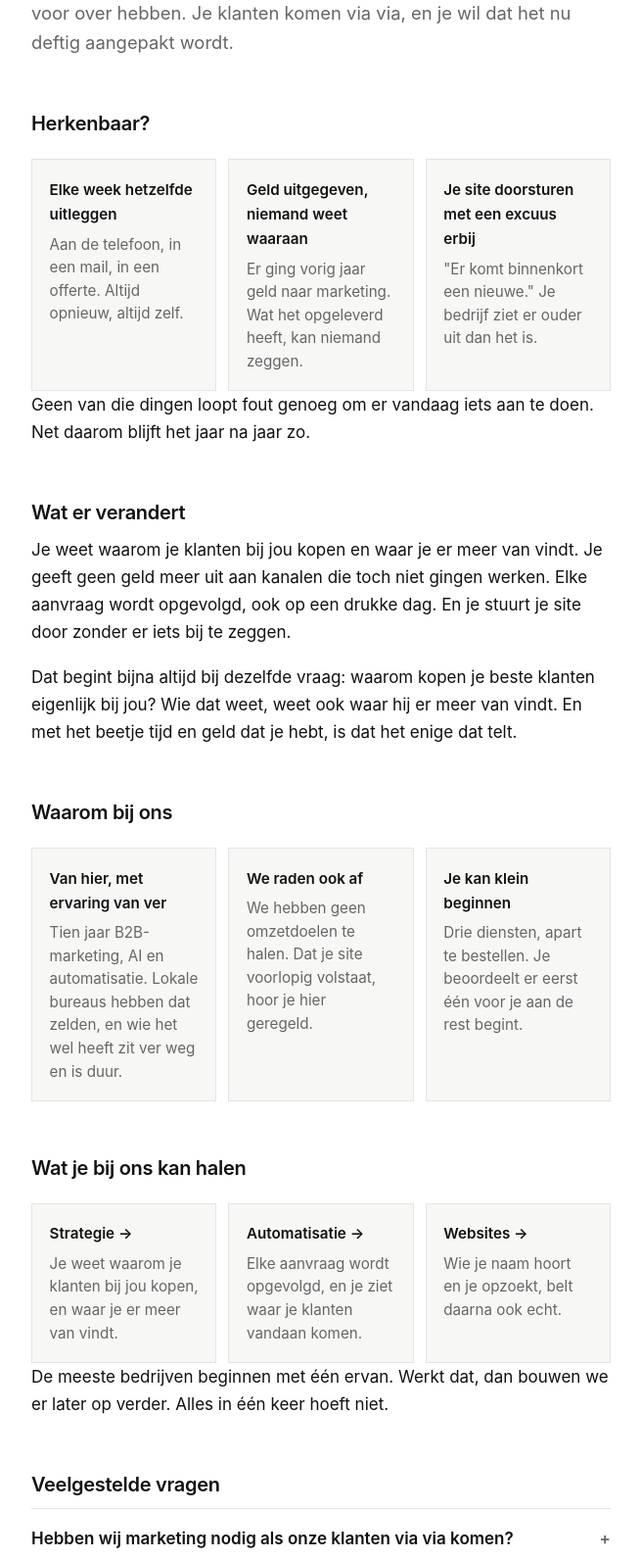
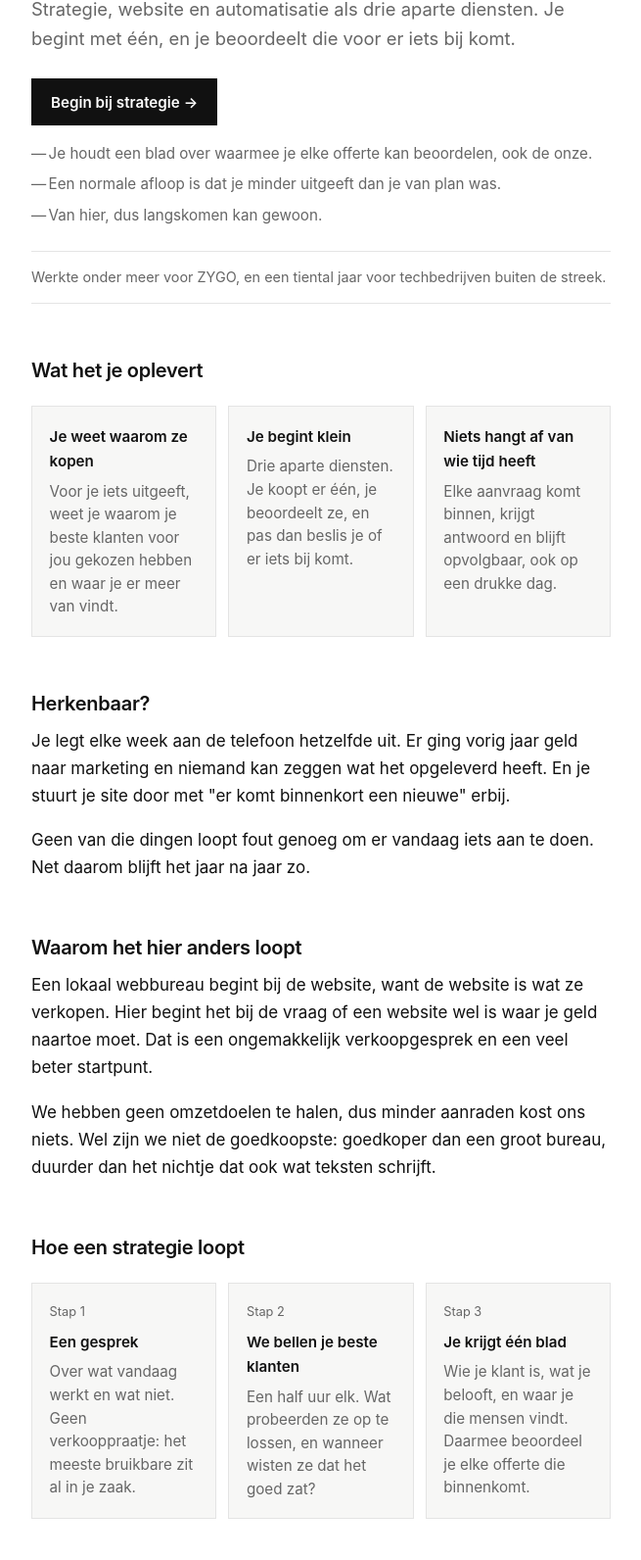
Before and after one commit to Kjellvdv/veryklear-website, an Astro site: page / in a window 1280 px wide. Shown: the part 210-1802 px from the top of the page at 98% size, without its empty margins (312-967 px from the left). Built offline with nearby package versions, Linux system fonts and the light colour scheme; Astro itself is replaced by a stand-in of ours.

Commit message:
Rebuild the homepage as a landing page, using the wireframe template
Follows the section order in Kjell's wireframe: primer, header, subheader, CTA,
trust bullets, proof line, benefits three-up, how it works three-up, features,
FAQ, closing CTA block with bullets.

Copy reworked from the regenerated GTM files, translated to Dutch since the
dashboard writes English and this brand ships Flemish. New material used:
- "Marketing built on a decision, not a default" as the underlying idea, with
  the local-web-agency contrast made explicit: they start at the website
  because the website is what they sell.
- The strategy session as the entry offer, with the brief as the deliverable
  you can judge any proposal with, including ours. That gives the page a real
  primary CTA instead of a mail link.
- "A normal outcome is walking away spending less than you arrived ready to
  spend", which is the strongest line the dashboard produced.
- Three new FAQ angles: is strategy an upsell, why trust an unknown name, what
  if I only ever need one thing.

Two wireframe sections deliberately left out rather than faked: the six-logo
bar and the testimonial and case-study blocks. There is one nameable client and
no testimonials, so a logo wall would be invented. Replaced with a single honest
proof line naming ZYGO.

Co-Authored-By: Claude Opus 5 <noreply@anthropic.com>

```diff
--- a/src/pages/index.astro
+++ b/src/pages/index.astro
@@ -1,78 +1,80 @@
 ---
 import Base from '../layouts/Base.astro';
 
-// Three problem types, per Arvid Kahl: time, resource, self.
-// Written in the words a local owner would actually use.
-const pains = [
+const benefits = [
   {
-    label: 'Elke week hetzelfde uitleggen',
-    body: 'Aan de telefoon, in een mail, in een offerte. Altijd opnieuw, altijd zelf.',
+    label: 'Je weet waarom ze kopen',
+    body: 'Voor je iets uitgeeft, weet je waarom je beste klanten voor jou gekozen hebben en waar je er meer van vindt.',
   },
   {
-    label: 'Geld uitgegeven, niemand weet waaraan',
-    body: 'Er ging vorig jaar geld naar marketing. Wat het opgeleverd heeft, kan niemand zeggen.',
+    label: 'Je begint klein',
+    body: 'Drie aparte diensten. Je koopt er één, je beoordeelt ze, en pas dan beslis je of er iets bij komt.',
   },
   {
-    label: 'Je site doorsturen met een excuus erbij',
-    body: '"Er komt binnenkort een nieuwe." Je bedrijf ziet er ouder uit dan het is.',
+    label: 'Niets hangt af van wie tijd heeft',
+    body: 'Elke aanvraag komt binnen, krijgt antwoord en blijft opvolgbaar, ook op een drukke dag.',
   },
 ];
 
-// USPs with a consequence attached, not claims.
-const why = [
+const steps = [
   {
-    label: 'Van hier, met ervaring van ver',
-    body: 'Tien jaar B2B-marketing, AI en automatisatie. Lokale bureaus hebben dat zelden, en wie het wel heeft zit ver weg en is duur.',
+    n: 'Stap 1',
+    label: 'Een gesprek',
+    body: 'Over wat vandaag werkt en wat niet. Geen verkooppraatje: het meeste bruikbare zit al in je zaak.',
   },
   {
-    label: 'We raden ook af',
-    body: 'We hebben geen omzetdoelen te halen. Dat je site voorlopig volstaat, hoor je hier geregeld.',
+    n: 'Stap 2',
+    label: 'We bellen je beste klanten',
+    body: 'Een half uur elk. Wat probeerden ze op te lossen, en wanneer wisten ze dat het goed zat?',
   },
   {
-    label: 'Je kan klein beginnen',
-    body: 'Drie diensten, apart te bestellen. Je beoordeelt er eerst één voor je aan de rest begint.',
+    n: 'Stap 3',
+    label: 'Je krijgt één blad',
+    body: 'Wie je klant is, wat je belooft, en waar je die mensen vindt. Daarmee beoordeel je elke offerte die binnenkomt.',
   },
 ];
 
-const services = [
+const features = [
   {
     href: '/strategie',
-    label: 'Strategie',
-    body: 'Je weet waarom je klanten bij jou kopen, en waar je er meer van vindt.',
+    title: 'Strategie',
+    body: 'Wie je klant is, waarom die bij jou koopt, en welke kanalen de moeite zijn. Je houdt er één blad aan over dat je overal kan gebruiken.',
+    note: 'De kleinste versie: drie klanten opbellen en één blad.',
+  },
+  {
+    href: '/websites',
+    title: 'Websites',
+    body: 'Een site die uitlegt wat je doet en waar mensen ook effectief contact opnemen. Vertrokken van wat er moet staan, niet van hoe het eruitziet.',
+    note: 'Volstaat je huidige site, dan zeggen we dat.',
   },
   {
     href: '/automatisatie',
-    label: 'Automatisatie',
-    body: 'Elke aanvraag wordt opgevolgd, en je ziet waar je klanten vandaan komen.',
-  },
-  {
-    href: '/websites',
-    label: 'Websites',
-    body: 'Wie je naam hoort en je opzoekt, belt daarna ook echt.',
+    title: 'Automatisatie',
+    body: 'Opvolging, klantenbeheer en rapportering die blijven draaien. Met AI waar het werk zich herhaalt, op de tools die je al betaalt.',
+    note: 'De kleinste versie: één taak die elke week terugkomt.',
   },
 ];
 
-// Standalone questions: each readable cold, without the one above it.
 const faq = [
+  {
+    q: 'Is die strategie gewoon een manier om me een groter traject aan te smeren?',
+    a: 'Nee. Het is een aparte dienst met een eigen prijs en een blad dat van jou is. Een normale afloop is dat we zeggen dat je huidige site volstaat, of dat een tool volstaat waar wij niets aan verdienen. Je kan er ook mee naar iemand anders stappen.',
+  },
+  {
+    q: 'Waarom zou ik in zee gaan met een naam waar ik nog nooit van gehoord heb?',
+    a: 'Terechte vraag. Het antwoord is dat je klein kan beginnen: één dienst, met een resultaat dat je kan beoordelen voor je verder gaat. Achter Very Klear zit een tiental jaar B2B-marketing en automatisatie, ervaring die je bij een lokaal bureau zelden vindt.',
+  },
   {
     q: 'Hebben wij marketing nodig als onze klanten via via komen?',
     a: 'Mond-tot-mond is een kanaal, en meestal een goed. De vraag is of je weet waarom het werkt, want dat vertelt je hoe je er meer van krijgt.',
   },
   {
+    q: 'Wat als ik maar één ding nodig heb en de rest nooit?',
+    a: 'Dan is dat perfect in orde. Elke dienst staat op zichzelf. Wie enkel strategie koopt en daarmee stopt, heeft iets volledigs gekocht. Er wordt hier niets gebundeld om een maandbedrag te doen kloppen.',
+  },
+  {
     q: 'Is AI niet iets voor grote bedrijven met een IT-afdeling?',
     a: 'Meestal niet. De tools die je al betaalt, met een deftige instructie erachter, brengen je verder dan de meeste bedrijven ooit geraken.',
-  },
-  {
-    q: 'We hebben al eens met een bureau gewerkt en er kwam weinig uit. Waarom zou dit anders zijn?',
-    a: 'Meestal omdat er begonnen wordt bij een kanaal of een nieuwe site, en niet bij je klanten. Achteraf kan dan niemand zeggen of het iets gedaan heeft. Hier koop je de drie dingen apart, klein genoeg om er eerst eentje te beoordelen.',
-  },
-  {
-    q: 'Kunnen jullie alleen de website doen?',
-    a: 'Jawel. Elk van de drie wordt apart verkocht. Weet je al wat je site moet vertellen, dan bouwen we meteen.',
-  },
-  {
-    q: 'Hoe klein kan een eerste opdracht zijn?',
-    a: 'Drie van je klanten opbellen en één blad met wat daaruit komt. Of één taak die elke week terugkomt, geautomatiseerd. Dat is genoeg om te zien of het iets voor jou is.',
   },
   {
     q: 'Wat kost het?',
@@ -87,45 +89,31 @@ const faq = [
 
 <Base
   title="Very Klear — marketingstrategie en automatisatie in Ieper"
-  description="Voor bedrijven in en rond Ieper die willen groeien. Strategie, websites en automatisatie, apart te bestellen."
+  description="Strategie, website en automatisatie als drie aparte diensten voor bedrijven in en rond Ieper. Je begint met één en beoordeelt ze voor je verder gaat."
   path="/"
 >
+  <p class="primer">Marketingbureau in Ieper</p>
   <h1>Meer klanten zoals je beste klanten.</h1>
   <p class="lead">
-    Voor bedrijven in en rond Ieper die willen groeien en er ook geld voor over hebben.
-    Je klanten komen via via, en je wil dat het nu deftig aangepakt wordt.
+    Strategie, website en automatisatie als drie aparte diensten. Je begint met één, en
+    je beoordeelt die voor er iets bij komt.
   </p>
 
-  <h2>Herkenbaar?</h2>
-  <ul class="cards">
-    {pains.map((item) => (
-      <li class="card">
-        <span class="card-label">{item.label}</span>
-        <p>{item.body}</p>
-      </li>
-    ))}
+  <a class="btn" href="/strategie">Begin bij strategie &rarr;</a>
+
+  <ul class="points">
+    <li>Je houdt een blad over waarmee je elke offerte kan beoordelen, ook de onze.</li>
+    <li>Een normale afloop is dat je minder uitgeeft dan je van plan was.</li>
+    <li>Van hier, dus langskomen kan gewoon.</li>
   </ul>
-  <p>
-    Geen van die dingen loopt fout genoeg om er vandaag iets aan te doen. Net daarom
-    blijft het jaar na jaar zo.
+
+  <p class="proofline">
+    Werkte onder meer voor ZYGO, en een tiental jaar voor techbedrijven buiten de streek.
   </p>
 
-  <h2>Wat er verandert</h2>
-  <p>
-    Je weet waarom je klanten bij jou kopen en waar je er meer van vindt. Je geeft geen
-    geld meer uit aan kanalen die toch niet gingen werken. Elke aanvraag wordt
-    opgevolgd, ook op een drukke dag. En je stuurt je site door zonder er iets bij te
-    zeggen.
-  </p>
-  <p>
-    Dat begint bijna altijd bij dezelfde vraag: waarom kopen je beste klanten eigenlijk
-    bij jou? Wie dat weet, weet ook waar hij er meer van vindt. En met het beetje tijd
-    en geld dat je hebt, is dat het enige dat telt.
-  </p>
-
-  <h2>Waarom bij ons</h2>
+  <h2>Wat het je oplevert</h2>
   <ul class="cards">
-    {why.map((item) => (
+    {benefits.map((item) => (
       <li class="card">
         <span class="card-label">{item.label}</span>
         <p>{item.body}</p>
@@ -133,19 +121,48 @@ const faq = [
     ))}
   </ul>
 
-  <h2>Wat je bij ons kan halen</h2>
+  <h2>Herkenbaar?</h2>
+  <p>
+    Je legt elke week aan de telefoon hetzelfde uit. Er ging vorig jaar geld naar
+    marketing en niemand kan zeggen wat het opgeleverd heeft. En je stuurt je site door
+    met "er komt binnenkort een nieuwe" erbij.
+  </p>
+  <p>
+    Geen van die dingen loopt fout genoeg om er vandaag iets aan te doen. Net daarom
+    blijft het jaar na jaar zo.
+  </p>
+
+  <h2>Waarom het hier anders loopt</h2>
+  <p>
+    Een lokaal webbureau begint bij de website, want de website is wat ze verkopen. Hier
+    begint het bij de vraag of een website wel is waar je geld naartoe moet. Dat is een
+    ongemakkelijk verkoopgesprek en een veel beter startpunt.
+  </p>
+  <p>
+    We hebben geen omzetdoelen te halen, dus minder aanraden kost ons niets. Wel zijn we
+    niet de goedkoopste: goedkoper dan een groot bureau, duurder dan het nichtje dat ook
+    wat teksten schrijft.
+  </p>
+
+  <h2>Hoe een strategie loopt</h2>
   <ul class="cards">
-    {services.map((service) => (
+    {steps.map((step) => (
       <li class="card">
-        <a class="card-label" href={service.href}>{service.label} &rarr;</a>
-        <p>{service.body}</p>
+        <span class="step">{step.n}</span>
+        <span class="card-label">{step.label}</span>
+        <p>{step.body}</p>
       </li>
     ))}
   </ul>
-  <p>
-    De meeste bedrijven beginnen met één ervan. Werkt dat, dan bouwen we er later op
-    verder. Alles in één keer hoeft niet.
-  </p>
+
+  <h2>De drie diensten</h2>
+  {features.map((f) => (
+    <div class="feature">
+      <h3><a href={f.href}>{f.title} &rarr;</a></h3>
+      <p>{f.body}</p>
+      <p class="muted"><small>{f.note}</small></p>
+    </div>
+  ))}
 
   <h2>Veelgestelde vragen</h2>
   {faq.map((item) => (
@@ -155,16 +172,17 @@ const faq = [
     </details>
   ))}
 
-  <h2>Waarom Ieper</h2>
-  <p>
-    Omdat we hier zitten. Je kan langskomen, we kennen de streek, en je weet wie er aan
-    je marketing werkt. Dat scheelt een pak uitleg.
-  </p>
-
-  <h2>Iets bespreken?</h2>
-  <p>
-    Stuur een mail naar <a href="mailto:kjell@veryklear.be">kjell@veryklear.be</a> en
-    zeg kort waar je mee bezig bent. Denken we dat je ons niet nodig hebt, dan zeggen we
-    dat ook.
-  </p>
+  <div class="cta-block">
+    <h2>Iets bespreken?</h2>
+    <p>
+      Stuur een mail naar <a href="mailto:kjell@veryklear.be">kjell@veryklear.be</a> en
+      zeg kort waar je mee bezig bent.
+    </p>
+    <ul class="points">
+      <li>Je krijgt een eerlijk antwoord, ook als dat "je hebt ons niet nodig" is.</li>
+      <li>Je zit nergens aan vast tot je zelf zegt dat het mag.</li>
+      <li>Langskomen in Ieper kan altijd.</li>
+    </ul>
+    <a class="btn" href="mailto:kjell@veryklear.be">Stuur een mail &rarr;</a>
+  </div>
 </Base>
--- a/src/styles/global.css
+++ b/src/styles/global.css
@@ -173,6 +173,88 @@ nav a[aria-current="page"] {
   color: var(--muted);
 }
 
+/* --- landing page furniture ------------------------------------ */
+
+.primer {
+  font-size: 0.8rem;
+  letter-spacing: 0.08em;
+  text-transform: uppercase;
+  color: var(--muted);
+  margin: 0 0 0.6rem;
+}
+
+h1 + .lead {
+  margin-top: -0.25rem;
+}
+
+.btn {
+  display: inline-block;
+  background: var(--ink);
+  color: var(--paper);
+  padding: 0.7rem 1.25rem;
+  text-decoration: none;
+  font-weight: 600;
+  font-size: 0.95rem;
+  margin: 0.5rem 0 1rem;
+}
+
+.btn:hover {
+  background: var(--accent);
+}
+
+.points {
+  list-style: none;
+  padding: 0;
+  margin: 0 0 1.5rem;
+}
+
+.points li {
+  padding-left: 1.1rem;
+  position: relative;
+  color: var(--muted);
+  font-size: 0.95rem;
+}
+
+.points li::before {
+  content: "—";
+  position: absolute;
+  left: 0;
+}
+
+.proofline {
+  border-top: 1px solid var(--line);
+  border-bottom: 1px solid var(--line);
+  padding: 0.9rem 0;
+  margin: 0 0 var(--step);
+  font-size: 0.9rem;
+  color: var(--muted);
+}
+
+.feature {
+  border-top: 1px solid var(--line);
+  padding: 1.25rem 0;
+}
+
+.feature h3 {
+  margin: 0 0 0.3rem;
+}
+
+.feature p {
+  margin: 0 0 0.4rem;
+  color: var(--muted);
+}
+
+.cta-block {
+  background: var(--wash);
+  border: 1px solid var(--line);
+  padding: 1.75rem;
+  margin-top: var(--step);
+}
+
+.cta-block h2 {
+  margin-top: 0;
+}
+
 /* --- cards ----------------------------------------------------- */
 
 .cards {
```
